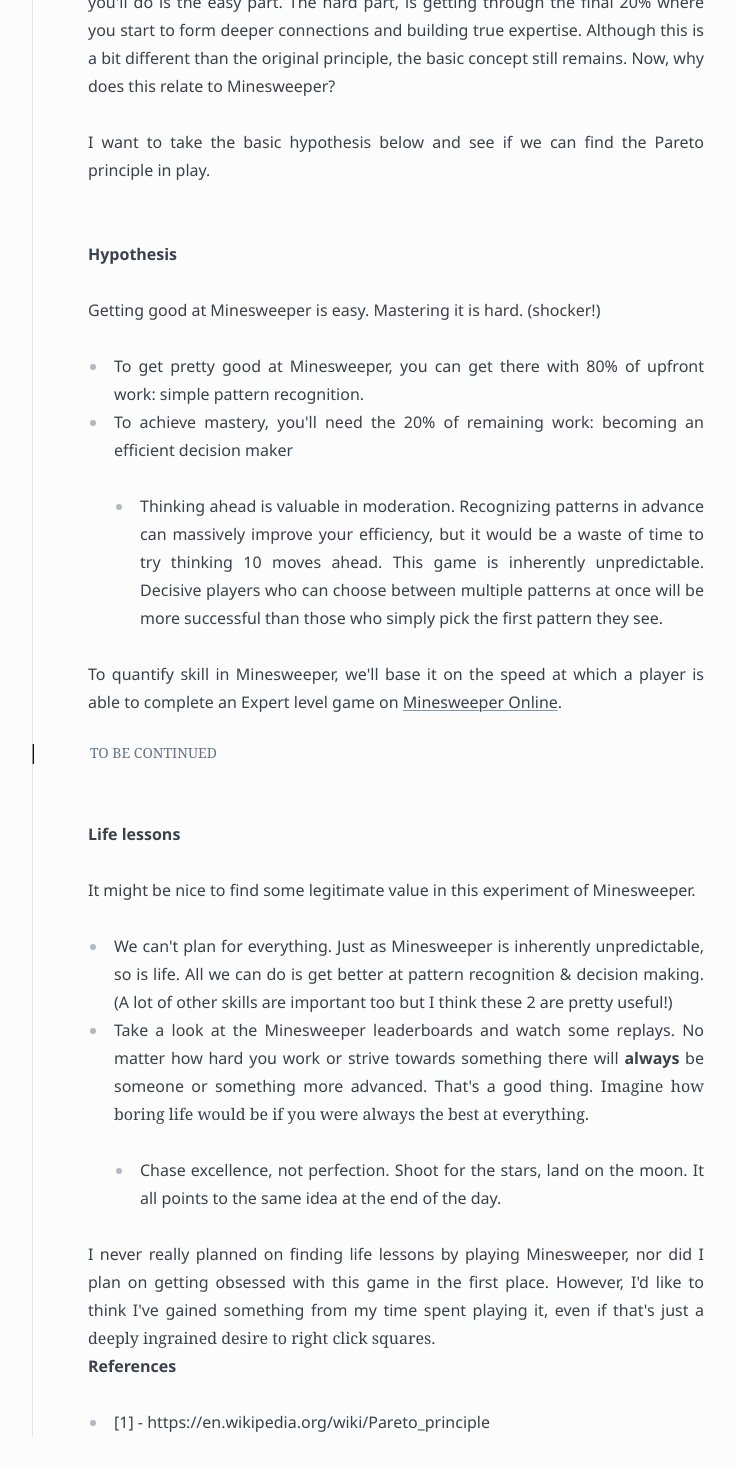
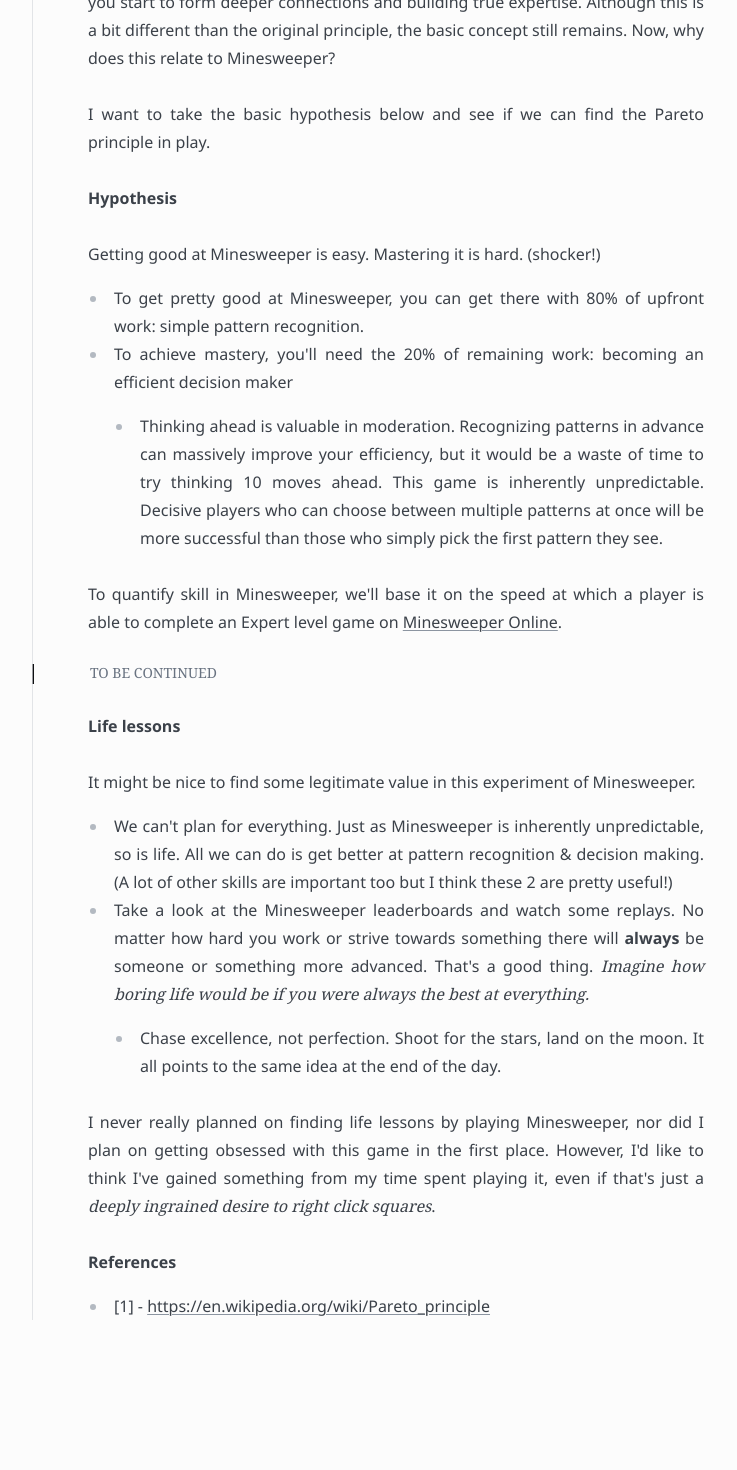
Before and after one commit to arugyani/gyani.dev, a Next.js app: page /notes/minesweeper-lessons in a window 1280 px wide. Shown: the part 960-2430 px from the top of the page, without its empty margins (144-881 px from the left). After the commit the page ends 2336 px from the top, so only its background shows below. Built offline with nearby package versions, Linux system fonts and the light colour scheme.

Commit message:
feat: styling changes and typo fix

```diff
--- a/app/globals.css
+++ b/app/globals.css
@@ -45,6 +45,10 @@ nav {
   font-style: initial;
 }
 
+em {
+  font-style: italic;
+}
+
 .dot-leaders {
   text-align: end;
   height: 1em;
--- a/app/notes/_content/minesweeper-lessons.mdx
+++ b/app/notes/_content/minesweeper-lessons.mdx
@@ -1,4 +1,4 @@
-export const metadata = { title: "Lessons & exploration in Minesweeper", date: "2025.07.16", description: "Minesweeper life lessons", }
+export const metadata = { title: "Lessons & exploration in Minesweeper", date: "2025.07.16", description: "Minesweeper life lessons", draft: true }
 
 > This note is a work-in-progress.
 
@@ -41,6 +41,5 @@ It might be nice to find some legitimate value in this experiment of Minesweeper
 
 I never really planned on finding life lessons by playing Minesweeper, nor did I plan on getting obsessed with this game in the first place. However, I'd like to think I've gained something from my time spent playing it, even if that's just a *deeply ingrained desire to right click squares*.
 
-
-# References
-- [1] - https://en.wikipedia.org/wiki/Pareto_principle
+## References
+- [1] - [https://en.wikipedia.org/wiki/Pareto_principle](https://en.wikipedia.org/wiki/Pareto_principle)
--- a/mdx-components.tsx
+++ b/mdx-components.tsx
@@ -10,31 +10,31 @@ import { FC } from "react";
 export const components: Record<string, FC<any>> = {
   h1: (props) => (
     <h1
-      className="font-semibold mb-7 text-lapis-600 dark:text-lapis-100 text-balance"
+      className="font-semibold mb-4 text-lapis-600 dark:text-lapis-100 text-balance"
       {...props}
     />
   ),
   h2: (props) => (
     <h2
-      className="font-semibold mt-14 mb-7 text-lapis-600 dark:text-lapis-100 text-balance"
+      className="font-semibold mt-7 mb-4 text-lapis-600 dark:text-lapis-100 text-balance"
       {...props}
     />
   ),
   h3: (props) => (
     <h3
-      className="font-semibold mt-14 mb-7 text-lapis-600 dark:text-lapis-100 text-balance"
+      className="font-semibold mt-7 mb-4 text-lapis-600 dark:text-lapis-100 text-balance"
       {...props}
     />
   ),
   ul: (props) => (
     <ul
-      className="mt-7 list-disc list-outside marker:text-lapis-200 pl-5"
+      className="mt-4 list-disc list-outside marker:text-lapis-200 pl-5"
       {...props}
     />
   ),
   ol: (props) => (
     <ol
-      className="mt-7 list-decimal list-outside marker:text-lapis-200 pl-5"
+      className="mt-4 list-decimal list-outside marker:text-lapis-200 pl-5"
       {...props}
     />
   ),
```
